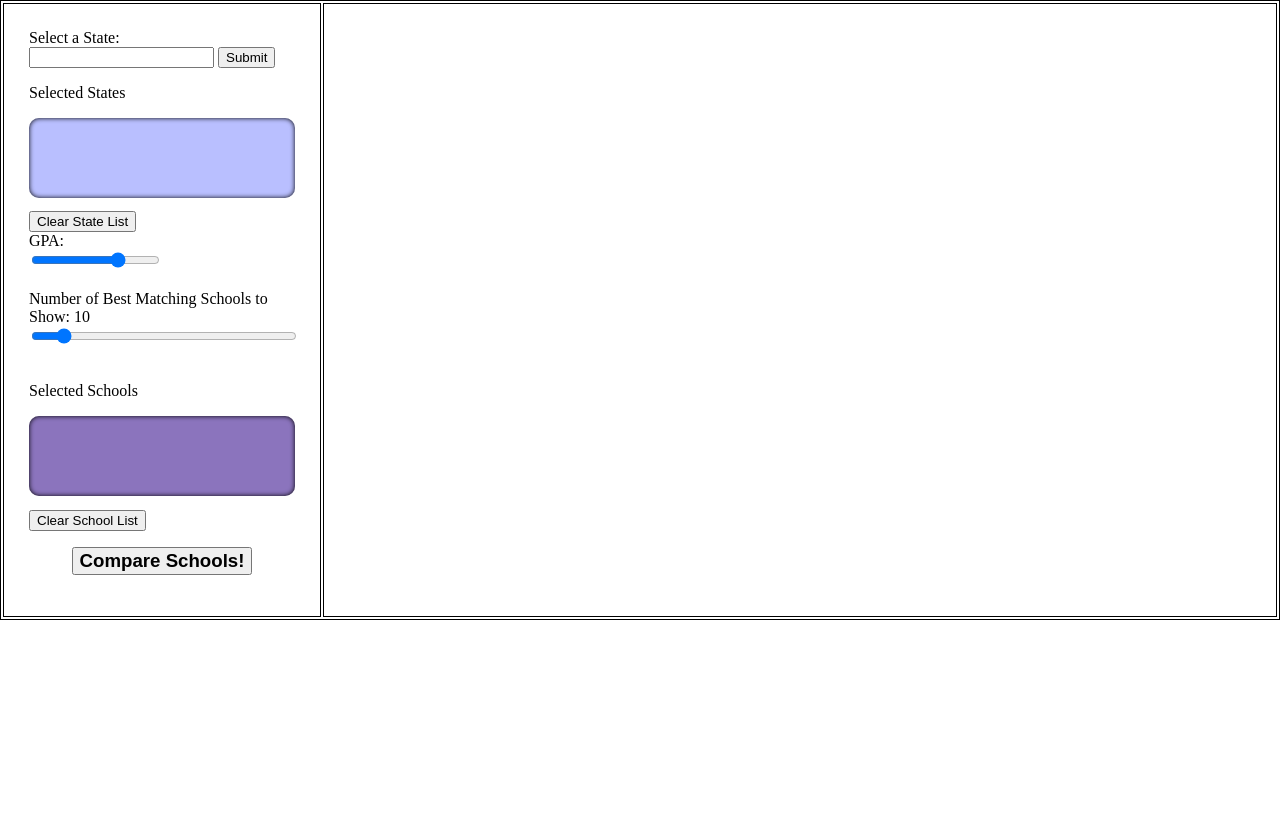
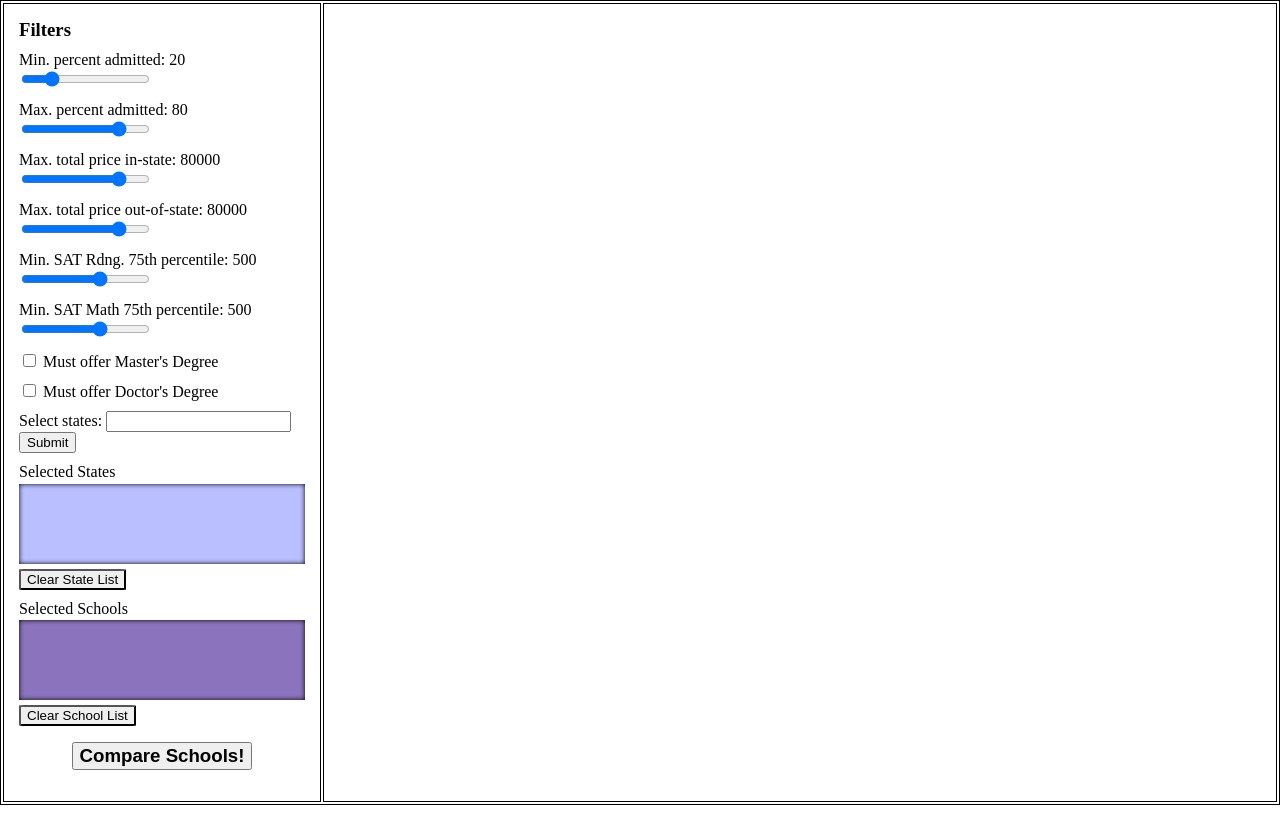
Before and after one commit to ophirgal/unipick, a plain HTML site: page map.html in a window 1280 px wide. Before the commit the page ends 800 px from the top, so only its background shows below. Drawn offline with nearby package versions, Linux system fonts and the light colour scheme; no server answers.

Commit message:
finished adding filters

```diff
--- a/map.html
+++ b/map.html
@@ -14,10 +14,79 @@
   <table id="mainTable">
     <tr>
       <td id="formColumn">
+        <h3 style="margin: 0">Filters</h3>
         <!-- form for user inputs -->
         <form action="javascript: submitForm()" onchange="submitForm()">
-          <label for="states">Select a State:</label><br>
-          <form action="">
+          <!-- <div class="filter">
+            <label for="filtersList">Select Filter Category:</label>
+            <div class="filter">
+              <select id="filtersList">
+                  <option value="States">State Selection</option>
+                  <option value="Admission">Admission</option>
+                  <option value="Pricing">Pricing</option>
+                  <option value="SAT Scores">SAT Scores</option>
+                  <option value="Degrees Offered">Degrees Offered</option>
+              </select>
+            </div>
+          </div> -->
+          <div class="filter">
+            <label for="minPercentAdmit">Min. percent admitted:
+              <span id="minPercentAdmitSpan">20</span>
+            </label>
+            <input type="range" id="minPercentAdmit" name="minPercentAdmit"
+            min="0" max="100" step="1" value="20"
+            onmousemove="displayNum('minPercentAdmit', 'minPercentAdmitSpan')">
+          </div>
+          <div class="filter">
+            <label for="maxPercentAdmit">Max. percent admitted:
+              <span id="maxPercentAdmitSpan">80</span>
+            </label>
+            <input type="range" id="maxPercentAdmit" name="maxPercentAdmit"
+            min="0" max="100" step="1" value="80"
+            onmousemove="displayNum('maxPercentAdmit', 'maxPercentAdmitSpan')">
+          </div>
+          <div class="filter">
+            <label for="maxPriceInState">Max. total price in-state:
+              <span id="maxPriceInStateSpan">80000</span>
+            </label>
+            <input type="range" id="maxPriceInState" name="maxPriceInState"
+            min="0" max="100000" step="1000" value="80000"
+            onmousemove="displayNum('maxPriceInState', 'maxPriceInStateSpan')">
+          </div>
+          <div class="filter">
+            <label for="maxPriceOutState">Max. total price out-of-state:
+              <span id="maxPriceOutStateSpan">80000</span>
+            </label>
+            <input type="range" id="maxPriceOutState" name="maxPriceOutState"
+            min="0" max="100000" step="1000" value="80000"
+            onmousemove="displayNum('maxPriceOutState', 'maxPriceOutStateSpan')">
+          </div>
+          <div class="filter">
+            <label for="minSatReading">Min. SAT Rdng. 75th percentile:
+              <span id="minSatReadingSpan">500</span>
+            </label>
+            <input type="range" id="minSatReading" name="minSatReading"
+            min="0" max="800" step="10" value="500"
+            onmousemove="displayNum('minSatReading', 'minSatReadingSpan')">
+          </div>
+          <div class="filter">
+            <label for="minSatMath">Min. SAT Math 75th percentile:
+              <span id="minSatMathSpan">500</span>
+            </label>
+            <input type="range" id="minSatMath" name="minSatMath"
+            min="0" max="800" step="10" value="500"
+            onmousemove="displayNum('minSatMath', 'minSatMathSpan')">
+          </div>
+          <div class="filter">
+            <input type="checkbox" id="masterDegree" name="masterDegree">
+            <label for="masterDegree">Must offer Master's Degree</label><br>
+          </div>
+          <div class="filter">
+            <input type="checkbox" id="doctorDegree" name="doctorDegree">
+            <label for="doctorDegree">Must offer Doctor's Degree</label><br>
+          </div>
+          <div class="filter">
+            <span for="states" display="inline">Select states:</span>
             <input id="stateInput" list="stateList" name="state">
             <datalist id="stateList">
                 <option value="Alabama">
@@ -73,33 +142,22 @@
                 <option value="Wyoming">
             </datalist>
             <input type="submit" onclick="selectState()">
-          </form>
-          <div>
-            <p>Selected States</p>
-            <ul id="selectedStates" name="selectedStates" class="dynamic-list">
-            </ul>
-            <input type="submit" value="Clear State List"
-             onclick="document.getElementById('selectedStates').innerHTML='';
-                      submitForm()">
           </div>
-          <label for="vol">GPA:</label><br>
-          <input type="range" id="likeThreshold" name="likeThreshold" min="0" max="5"
-          step="0.5" value="3.5"
-          onmousemove="starSliderChange(Number(document.getElementById('likeThreshold').value))">
-          <br><br>
-          <label for="numSimilarUsers">Number of Best Matching Schools to Show:
-            <span id="numUsersDisplay">10</span>
-          </label><br>
-          <input type="range" id="numSimilarUsers" name="numSimilarUsers" min="0" max="100"
-          step="1" value="10" onmousemove="displayNumUsers(document.getElementById('numSimilarUsers').value)">
-          <br><br>
-          <div>
-            <p>Selected Schools</p>
+          <div class="filter selectionListDiv">
+              <span>Selected States</span>
+              <ul id="selectedStates" name="selectedStates" class="dynamic-list">
+              </ul>
+              <input class="clearButton" type="submit" value="Clear State List"
+              onclick="document.getElementById('selectedStates').innerHTML='';
+                        submitForm()">
+          </div>
+          <div class="filter selectionListDiv">
+            <span>Selected Schools</span>
             <ul id="selectedSchools" name="selectedSchools"
                class="dynamic-list"
                style="background-color: rgb(139, 116, 189);">
             </ul>
-            <input type="submit" value="Clear School List"
+            <input class="clearButton" type="submit" value="Clear School List"
              onclick="document.getElementById('selectedSchools').innerHTML='';
                       submitForm()">
           </div>
--- a/static/css/main_page.css
+++ b/static/css/main_page.css
@@ -55,12 +55,15 @@ div.tooltip {
 
 iframe {
     width: 100%;
-    height: 45em;
     border: 0;
 }
 
 #barViz {
     height: 130em;
+}
+
+#mapViz {
+    height: 55em;
 }
 
 /* ====================================================================== */
--- a/static/css/map.css
+++ b/static/css/map.css
@@ -29,6 +29,7 @@ div.tooltip {
 .remove-button {
     border-radius: 100%;
     font-size: 12pt !important;
+    outline: none;
 }
 .remove-button:hover {
     background: darkgray;
@@ -43,12 +44,26 @@ div.tooltip {
     text-align: left;
     list-style: inside;
     padding: 10px;
-    border-radius: 10px;
+    margin: 2.5px 0px 5px 0px;
+    border-radius: 0px;
     box-shadow: 0 0 1px rgba(255, 255, 255, .5);
     font-size: 10pt;
     -moz-box-shadow:    inset 0 0 5px black;
     -webkit-box-shadow: inset 0 0 5px black;
     box-shadow:         inset 0 0 5px black;
+}
+
+.clearButton {
+    border-radius: 5%;
+    outline: 0;
+}
+
+#stateInput {
+    display: inline;
+}
+
+.filter {
+    margin: 10px 0px 10px 0px;
 }
 
 /* ====================================================================== */
@@ -71,7 +86,7 @@ body {
     width: 75% !important;
 }
 #formColumn {
-    padding: 25px;
+    padding: 15px;
     text-align: left;
 }
 #btmTable, th, td {
--- a/static/js/map.js
+++ b/static/js/map.js
@@ -15,19 +15,6 @@ submitForm()  // Submit form to immediately generate viz upon webpage load
 
 /*
  * ============================================================================
- * ================== Begin Data Processing Functions =====================
- * ============================================================================
- */
-
-
-/*
- * ============================================================================
- * ================== End Data Processing Functions =====================
- * ============================================================================
- */
-
-/*
- * ============================================================================
  * ================== Begin Form Event Handling Functions =====================
  * ============================================================================
  */
@@ -37,8 +24,10 @@ function submitForm(centerPerson=0){
   fetch('http://localhost:8080/').then(function(response) {
     response.json()
     .then(jsonData => {
-      let filters = {};
-      filters.selectedStates = getSelectedStates()
+      let filters = getFilters();
+      console.log(filters.minPercentAdmin)
+      console.log(typeof(filters.minPercentAdmin))
+
       renderMapViz(schoolData=jsonData.ipeds_data, geoData=jsonData.geo_data,
                    filters=filters)
     })
@@ -99,8 +88,9 @@ function starSliderChange(value){
   }
 }
 
-function displayNumUsers(value) {
-  document.getElementById('numUsersDisplay').innerHTML = value
+function displayNum(idGet, idChange) {
+  let value = document.getElementById(idGet).value
+  document.getElementById(idChange).innerHTML = value
 }
 
 // =================== code for handling state selection ====================
@@ -148,6 +138,49 @@ function deselectListItem(itemName){
  * ======================= Begin Utility Functions ============================
  * ============================================================================
  */
+
+function getFilters(){
+  let filters = {}
+  filters.selectedStates = getSelectedStates()
+  filters.minPercentAdmin = document.getElementById('minPercentAdmit').value
+  filters.maxPercentAdmin = document.getElementById('maxPercentAdmit').value
+  filters.maxPriceInState = document.getElementById('maxPriceInState').value
+  filters.maxPriceOutState = document.getElementById('maxPriceOutState').value
+  filters.minSatReading = document.getElementById('minSatReading').value
+  filters.minSatMath = document.getElementById('minSatMath').value
+  filters.masterDegree = document.querySelector('#masterDegree').checked
+  filters.doctorDegree = document.querySelector('#doctorDegree').checked
+  return filters
+}
+
+function doFiltering(d, filters) {
+  return (filters.selectedStates.length === 0 ?
+    true : filters.selectedStates.includes(d['State abbreviation']))
+    &&
+    d['Percent admitted - total'] >= filters.minPercentAdmin
+    &&
+    d['Percent admitted - total'] <= filters.maxPercentAdmin
+    &&
+    d['Total price for in-state students living on campus 2013-14']
+    <= filters.maxPriceInState
+    &&
+    d['Total price for out-of-state students living on campus 2013-14']
+    <= filters.maxPriceOutState
+    &&
+    d['SAT Critical Reading 75th percentile score'] >= filters.minSatReading
+    &&
+    (filters.masterDegree ? d['Offers Master\'s degree'] === "Yes" : true)
+    &&
+    (filters.doctorDegree ?
+      d['Offers Doctor\'s degree - research/scholarship'] === "Yes" ||
+      d['Offers Doctor\'s degree - professional practice'] === "Yes" ||
+      d['Offers Doctor\'s degree - other'] === "Yes"
+      : true)
+    &&
+    d['SAT Math 75th percentile score'] >= filters.minSatMath
+    &&
+    d['SAT Math 75th percentile score'] >= filters.minSatMath
+}
 
 /**
  * ============================================================================
@@ -232,9 +265,7 @@ function renderMapViz(schoolData, geoData, filters) {
     .data(schoolData)
     .enter()
     .append("use")
-     // filter for selected state
-    .filter(d => filters.selectedStates.length === 0 ?
-      true : filters.selectedStates.includes(d['State abbreviation']))
+    .filter(d => doFiltering(d, filters))
     .attr("href", "#school-icon-g")
     .attr("transform", "translate(-10,-10)")
     .attr("x", function(d) {
@@ -273,7 +304,7 @@ function renderMapViz(schoolData, geoData, filters) {
               .attr("class", "legend")
             .attr("width", 140)
             .attr("height", 200)
-            .attr("transform", "translate(200,60)")
+            .attr("transform", "translate(200,100)")
             .selectAll("g")
             .data(color.domain().slice().reverse())
             .enter()
```
